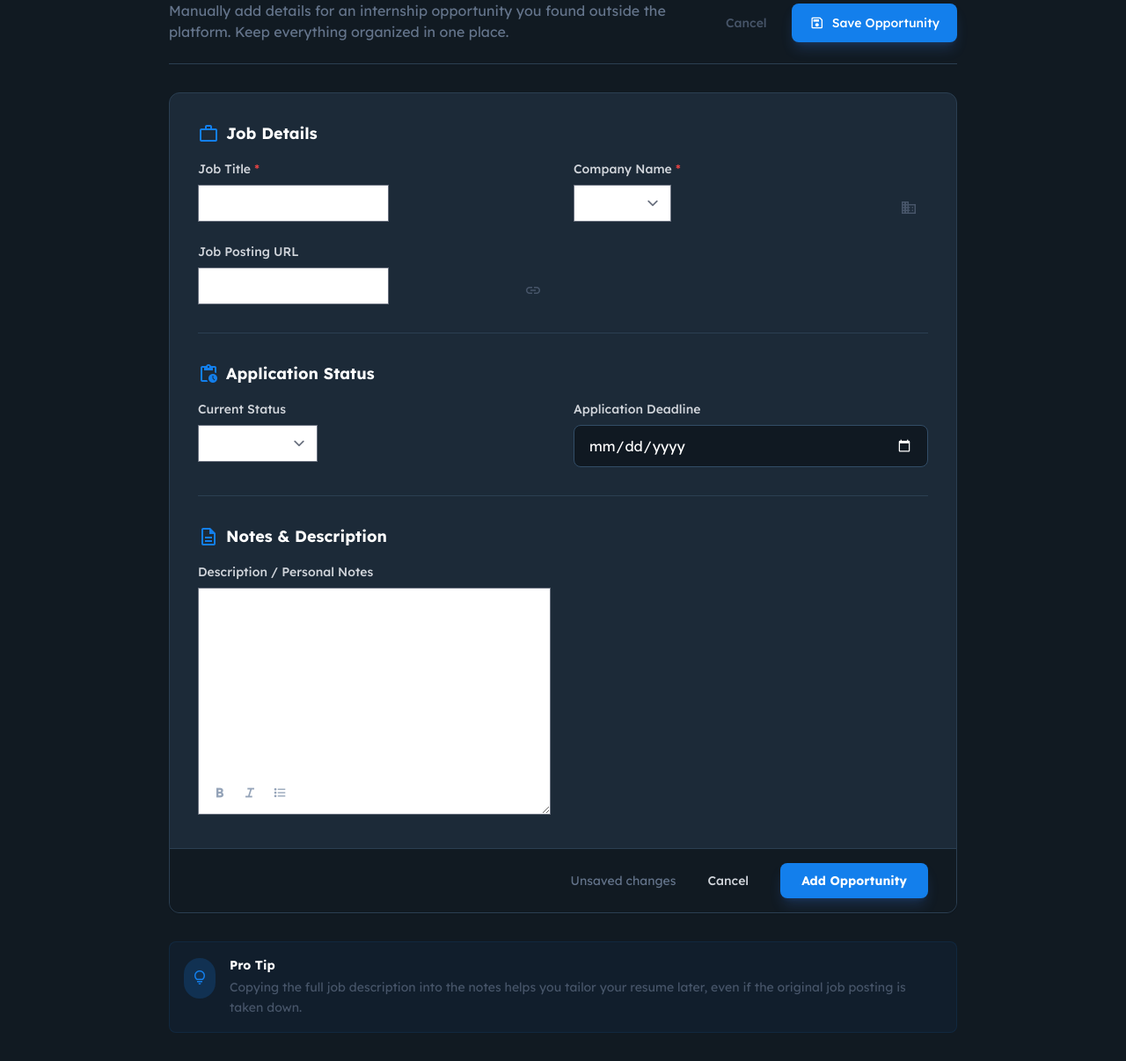
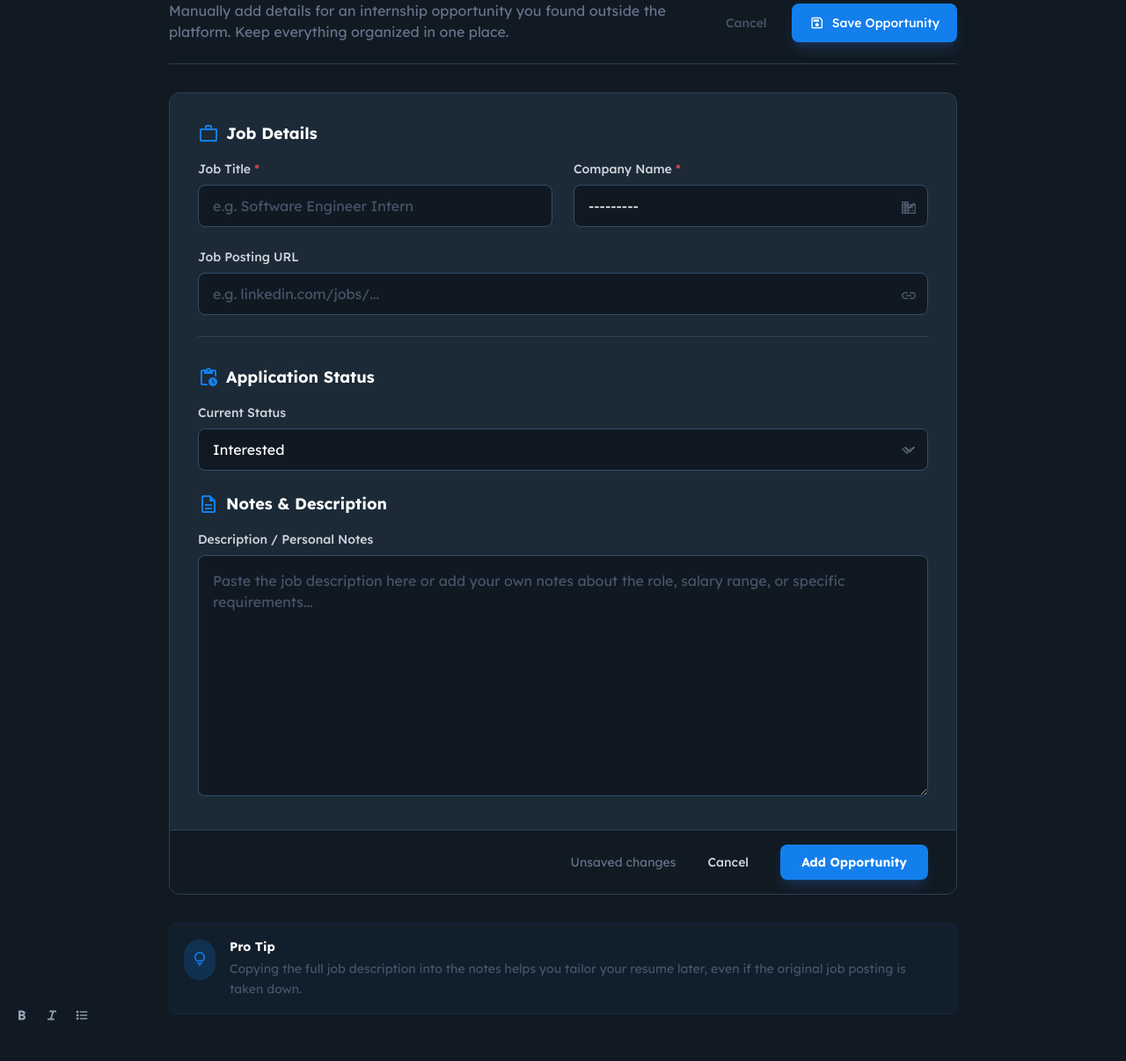
Before and after one commit to Syd7/ITrack, a Django app: page /dashboard/createJob in a window 1280 px wide. Shown: the part 177-1383 px from the top of the page at 88% size. After the commit the page ends 1337 px from the top, so only its background shows below. Run offline with Django 5.2, Linux system fonts and the light colour scheme; the visitor is signed in with stand-in values (Sample User, id 1); data that the repository does not hold is empty; some libraries are stand-ins or nearby versions.

Commit message:
add widget to create job form to make it look better

```diff
--- a/iTrack/dashboard/forms.py
+++ b/iTrack/dashboard/forms.py
@@ -7,6 +7,72 @@ class Job_Form(forms.ModelForm):
     class Meta:
         model = Job
         fields = ['title', 'company', 'link', 'status', 'notes']
+        widgets = {
+            "title": forms.TextInput(attrs={
+                "class": (
+                    "w-full h-12 rounded-lg "
+                    "bg-gray-50 dark:bg-[#101922] "
+                    "border-gray-200 dark:border-[#324d67] "
+                    "text-slate-900 dark:text-white text-base px-4 "
+                    "focus:ring-2 focus:ring-primary/20 "
+                    "focus:border-primary "
+                    "placeholder:text-slate-400 dark:placeholder:text-slate-600 "
+                    "transition-all"
+                ),
+                "placeholder": "e.g. Software Engineer Intern",
+                "required": True,
+            }),
+            "company": forms.Select(attrs={
+                "class": (
+                    "w-full h-12 rounded-lg "
+                    "bg-gray-50 dark:bg-[#101922] "
+                    "border-gray-200 dark:border-[#324d67] "
+                    "text-slate-900 dark:text-white text-base px-4 "
+                    "focus:ring-2 focus:ring-primary/20 "
+                    "focus:border-primary "
+                    "placeholder:text-slate-400 dark:placeholder:text-slate-600 "
+                    "transition-all"
+                ),
+                "placeholder": "e.g. Google",
+                "required": False,
+            }),
+            "link": forms.TextInput(attrs={
+                "class": (
+                    "w-full h-12 rounded-lg bg-gray-50 dark:bg-[#101922] border-gray-200 dark:border-[#324d67] text-slate-900 dark:text-white text-base pl-4 pr-10 focus:ring-2 focus:ring-primary/20 focus:border-primary placeholder:text-slate-400 dark:placeholder:text-slate-600 transition-all"
+                ),
+                "placeholder": "e.g. linkedin.com/jobs/...",
+                "required": True,
+            }),
+            "status": forms.Select(attrs={
+                "class": (
+                    "w-full h-12 rounded-lg "
+                    "bg-gray-50 dark:bg-[#101922] "
+                    "border-gray-200 dark:border-[#324d67] "
+                    "text-slate-900 dark:text-white text-base "
+                    "pl-4 pr-10 "
+                    "focus:ring-2 focus:ring-primary/20 "
+                    "focus:border-primary "
+                    "appearance-none transition-all cursor-pointer"
+                ),
+            }),
+           "notes": forms.Textarea(attrs={
+                "class": (
+                    "w-full min-h-[160px] rounded-lg "
+                    "bg-gray-50 dark:bg-[#101922] "
+                    "border border-gray-200 dark:border-[#324d67] "
+                    "text-slate-900 dark:text-white text-base p-4 "
+                    "focus:ring-2 focus:ring-primary/20 focus:border-primary "
+                    "placeholder:text-slate-400 dark:placeholder:text-slate-600 "
+                    "transition-all resize-y"
+                ),
+                "placeholder": (
+                    "Paste the job description here or add your own notes "
+                    "about the role, salary range, or specific requirements..."
+                ),
+            }),
+
+
+        }
 
 
 class CompanyForm(forms.ModelForm):
--- a/iTrack/dashboard/templates/dashboard/createJob.html
+++ b/iTrack/dashboard/templates/dashboard/createJob.html
@@ -121,50 +121,64 @@
 </label>
 <!-- Location -->
 <!-- Posting URL -->
-<label class="flex flex-col gap-2 group">
+ </label>
+<label class="flex flex-col gap-2 group md:col-span-2">
 <span class="text-sm font-medium text-slate-700 dark:text-gray-300 group-focus-within:text-primary transition-colors">Job Posting URL</span>
 <div class="relative">
 <span class="absolute right-3 top-3 text-slate-400 dark:text-slate-600 material-symbols-outlined text-xl">link</span>
-{{form.link}}</div>
+{{form.link}}
+</div>
+</label>
+<!-- Section: Status & Dates -->
+<div class="md:col-span-2">
+    <div class="h-px bg-gray-200 dark:bg-border-dark w-full"></div>
+
+    <div>
+        <h3 class="text-lg font-bold text-slate-900 dark:text-white mb-4 flex items-center gap-2 mt-8">
+            <span class="material-symbols-outlined text-primary">pending_actions</span>
+            Application Status
+        </h3>
+
+        <div class="grid grid-cols-1 gap-6">
+            <label class="flex flex-col gap-2 group">
+                <span class="text-sm font-medium text-slate-700 dark:text-gray-300 group-focus-within:text-primary transition-colors">
+                    Current Status
+                </span>
+                <div class="relative">
+                    <span class="absolute right-3 top-3.5 text-slate-400 dark:text-slate-600 material-symbols-outlined pointer-events-none">
+                        expand_more
+                    </span>
+                    {{ form.status }}
+                </div>
+
+                {% if form.status.errors %}
+                <p class="text-sm text-red-500 mt-1">
+                    {{ form.status.errors.0 }}
+                </p>
+                {% endif %}
             </label>
         </div>
     </div>
-<div class="h-px bg-gray-200 dark:bg-border-dark w-full"></div>
-<!-- Section: Status & Dates -->
-<div>
-<h3 class="text-lg font-bold text-slate-900 dark:text-white mb-4 flex items-center gap-2">
-<span class="material-symbols-outlined text-primary">pending_actions</span>
-                            Application Status
-                        </h3>
-<div class="grid grid-cols-1 md:grid-cols-2 gap-6">
-<!-- Status Dropdown -->
-<label class="flex flex-col gap-2 group">
-<span class="text-sm font-medium text-slate-700 dark:text-gray-300 group-focus-within:text-primary transition-colors">Current Status</span>
-<div class="relative">
-                    {{ form.status }}
-</select>
 </div>
-</label>
-<!-- Deadline -->
-<label class="flex flex-col gap-2 group">
-<span class="text-sm font-medium text-slate-700 dark:text-gray-300 group-focus-within:text-primary transition-colors">Application Deadline</span>
-<div class="relative">
-<input class="w-full h-12 rounded-lg bg-gray-50 dark:bg-[#101922] border-gray-200 dark:border-[#324d67] text-slate-900 dark:text-white text-base px-4 focus:ring-2 focus:ring-primary/20 focus:border-primary placeholder:text-slate-400 dark:placeholder:text-slate-600 transition-all [color-scheme:light] dark:[color-scheme:dark]" type="date"/>
-</div>
-</label>
-</div>
-</div>
-<div class="h-px bg-gray-200 dark:bg-border-dark w-full"></div>
+
+
 <!-- Section: Notes -->
-<div>
+<div class="md:col-span-2">
     <h3 class="text-lg font-bold text-slate-900 dark:text-white mb-4 flex items-center gap-2">
         <span class="material-symbols-outlined text-primary">description</span>
         Notes &amp; Description
     </h3>
+
     <label class="flex flex-col gap-2 group">
-<span class="text-sm font-medium text-slate-700 dark:text-gray-300 group-focus-within:text-primary transition-colors">Description / Personal Notes</span>
+        <span class="text-sm font-medium text-slate-700 dark:text-gray-300 group-focus-within:text-primary transition-colors">
+            Description / Personal Notes
+        </span>
+
         <div class="relative">
             {{ form.notes }}
+        </div>
+    </label>
+</div>
 
 <!-- Simple toolbar simulation -->
 <div class="absolute bottom-3 left-3 flex gap-2">
```
Lines whose indentation alone changed are shown as unchanged.
